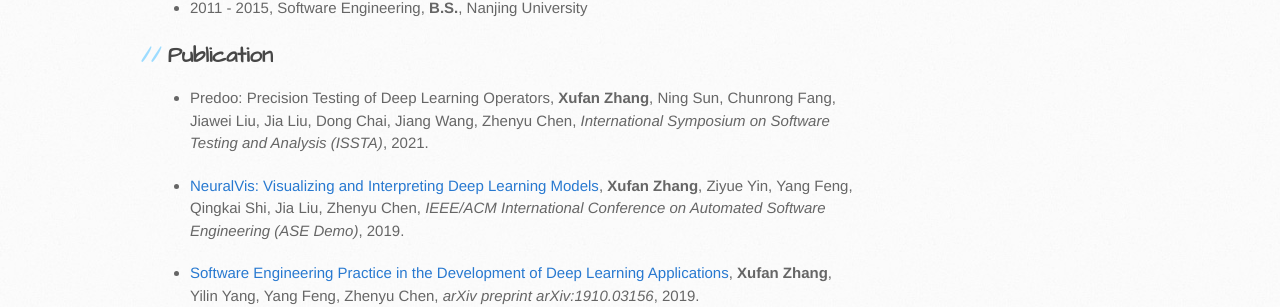
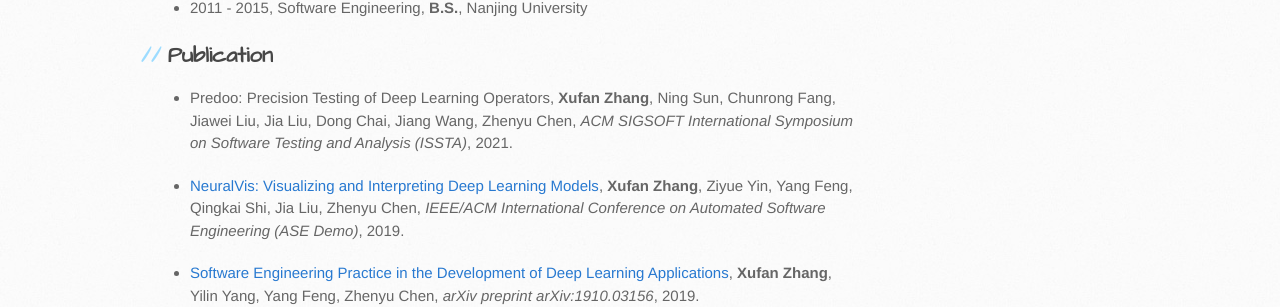
Before and after one commit to sunshinezxf/sunshinezxf.github.io, a Jekyll site: the page built from index.md, in a window 1280 px wide. Shown: the part 783-1090 px from the top of the page. Built offline with Jekyll 4.4.1, drawn with Linux system fonts in a browser that asks for light colours; our own code applies the rules of GitHub Pages for plain Markdown files.

Commit message:
add acm sigsoft to issta

```diff
--- a/index.md
+++ b/index.md
@@ -23,7 +23,7 @@ If you are interested in the topics or projects I work on, please reach me via t
 
 ## Publication
 
-- Predoo: Precision Testing of Deep Learning Operators, **Xufan Zhang**, Ning Sun, Chunrong Fang, Jiawei Liu, Jia Liu, Dong Chai, Jiang Wang, Zhenyu Chen, _International Symposium on Software Testing and Analysis (ISSTA)_, 2021.
+- Predoo: Precision Testing of Deep Learning Operators, **Xufan Zhang**, Ning Sun, Chunrong Fang, Jiawei Liu, Jia Liu, Dong Chai, Jiang Wang, Zhenyu Chen, _ACM SIGSOFT International Symposium on Software Testing and Analysis (ISSTA)_, 2021.
 
 - [NeuralVis: Visualizing and Interpreting Deep Learning Models](https://arxiv.org/pdf/1906.00690.pdf), **Xufan Zhang**, Ziyue Yin, Yang Feng, Qingkai Shi, Jia Liu, Zhenyu Chen, _IEEE/ACM International Conference on Automated Software Engineering (ASE Demo)_, 2019.
 
```
